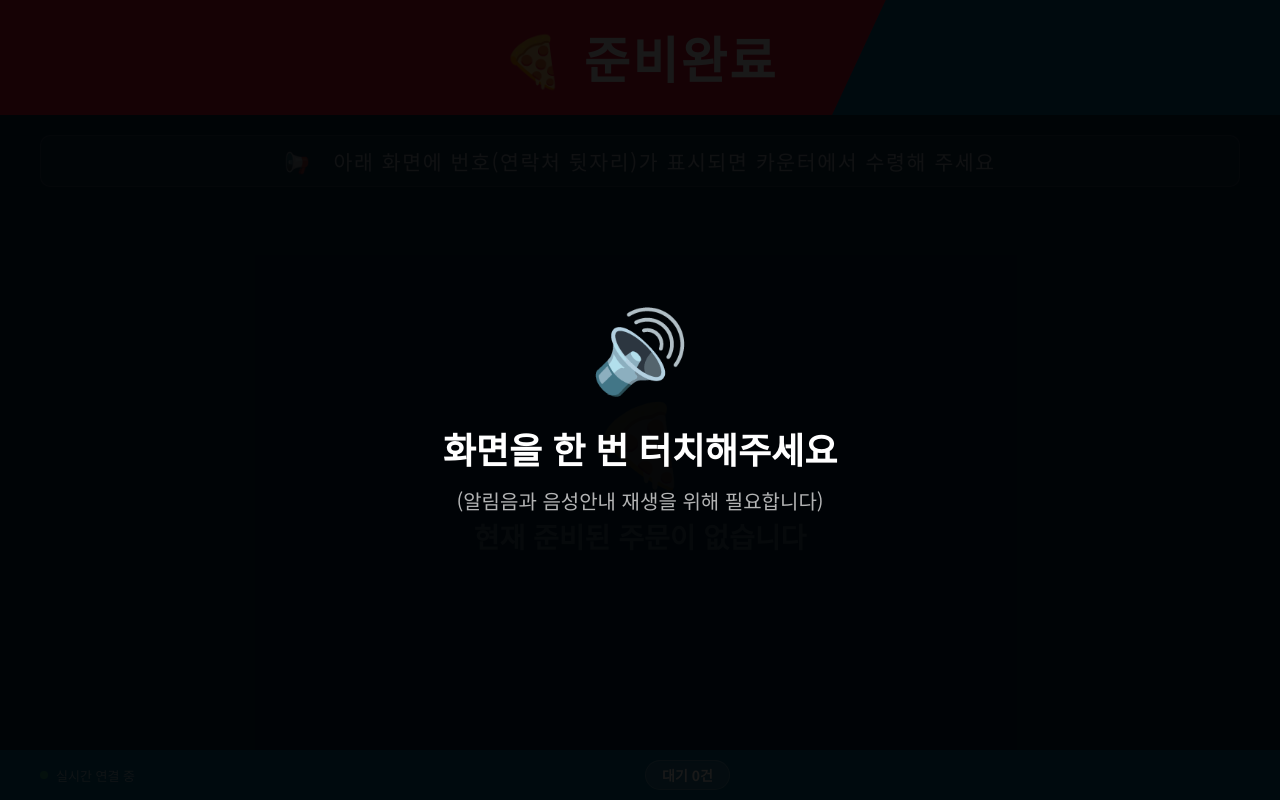
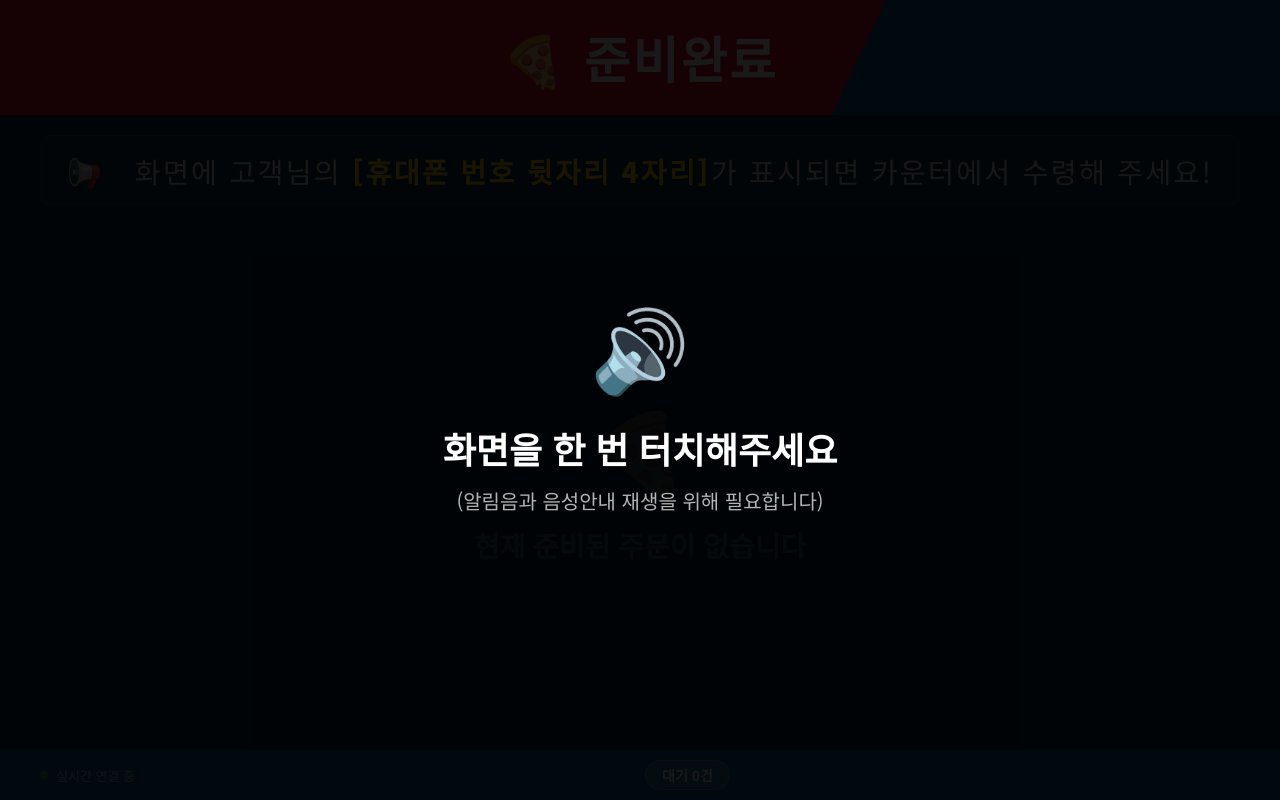
Before and after one commit to domino86604/queue-call-system, a Flask app: page /display in a window 1280 px wide. Run offline with Flask 3, Linux system fonts and the light colour scheme; some libraries are stand-ins or nearby versions.

Commit message:
Optimize display: enhance layout text and font sizing, update TTS with contact suffix and delay

```diff
--- a/templates/display.html
+++ b/templates/display.html
@@ -91,11 +91,16 @@
       border: 1px solid rgba(255, 255, 255, 0.12);
       border-radius: 10px;
       text-align: center;
-      padding: 10px;
-      font-size: clamp(14px, 1.6vw, 22px);
-      color: rgba(255, 255, 255, 0.6);
+      padding: 14px 10px;
+      font-size: clamp(18px, 2.2vw, 30px);
+      color: rgba(255, 255, 255, 0.9);
       letter-spacing: 0.08em;
       flex-shrink: 0;
+    }
+
+    .info-banner strong {
+      color: #ffd700;
+      font-weight: 900;
     }
 
     .grid-wrap {
@@ -307,7 +312,7 @@
 
   <main>
     <div class="info-banner">
-      📢 &nbsp; 아래 화면에 번호(연락처 뒷자리)가 표시되면 카운터에서 수령해 주세요
+      📢 &nbsp; 화면에 고객님의 <strong>[휴대폰 번호 뒷자리 4자리]</strong>가 표시되면 카운터에서 수령해 주세요!
     </div>
     <div class="grid-wrap">
       <div class="number-grid" id="number-grid">
@@ -444,7 +449,7 @@
 
           // 숫자와 "번 고객님"을 하나의 utterance로 합쳐 발화 간 자동 pause 제거
           // (utterance를 분리하면 브라우저가 사이에 gap을 자동 삽입)
-          speechSynthesis.speak(makeUtterance(hangulNumber + ' 번 고객님', 1.0));           // 1번째
+          speechSynthesis.speak(makeUtterance('연락처 뒷자리, ' + hangulNumber + ' 번 고객님', 1.0));           // 1번째
           speechSynthesis.speak(makeUtterance(hangulNumber + ' 번 고객님, 주문하신 피자 나왔습니다.', 1.0)); // 2번째
         };
         audio.addEventListener('ended', ttsHandler, { once: true });
```
